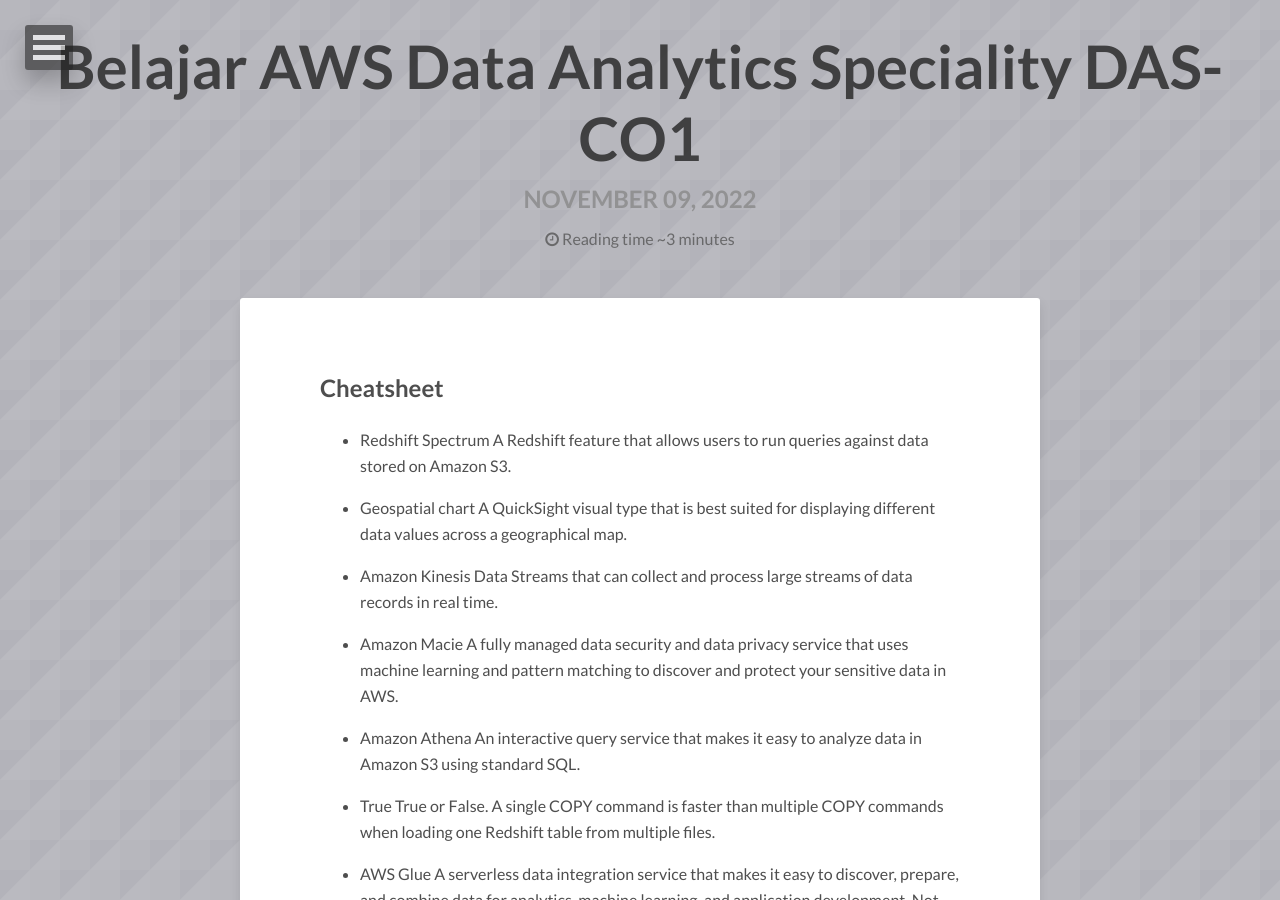
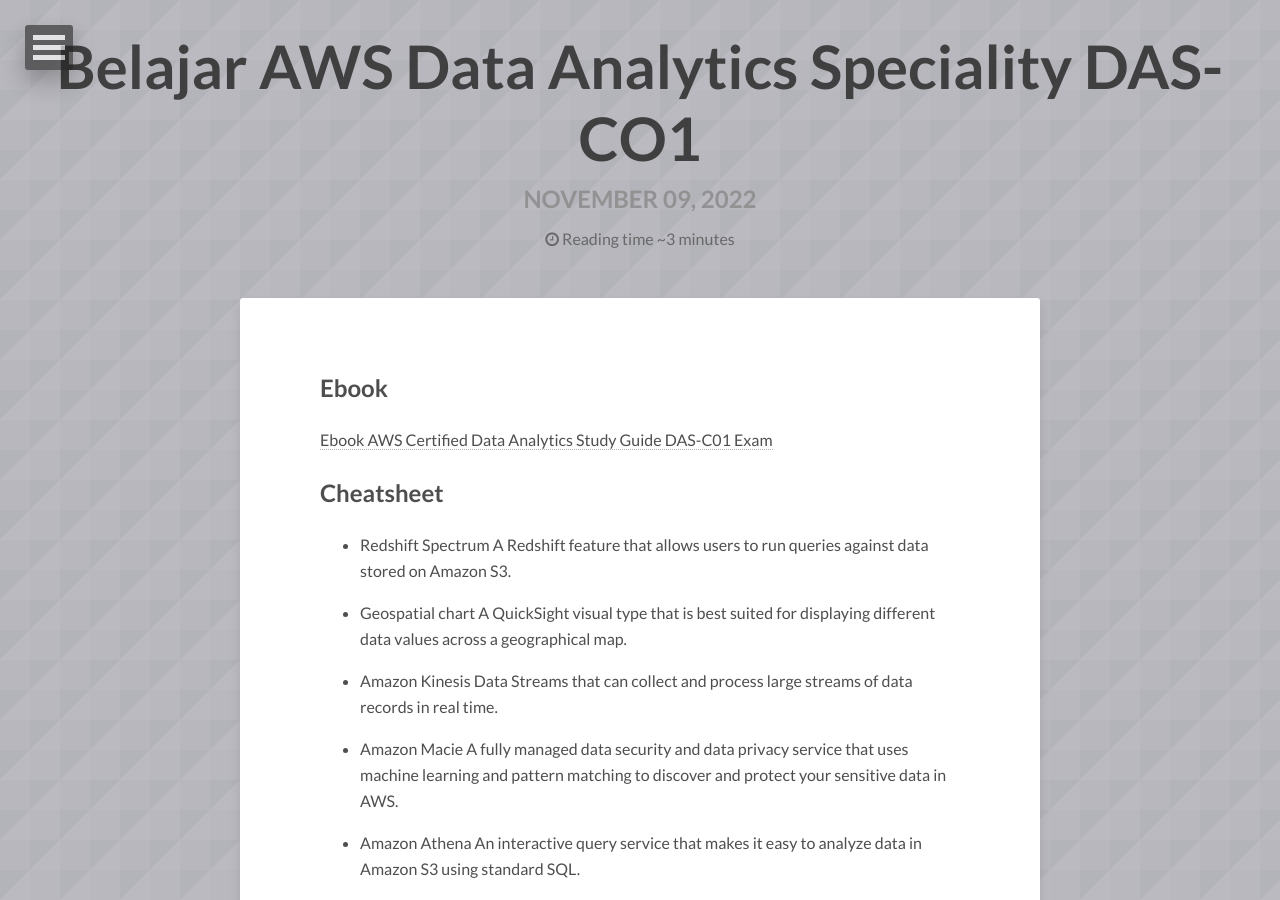
Before and after one commit to danigunawan/danigunawan.github.io, a Jekyll site: the page built from _posts/2022-11-09-belajar-aws-data-analytics-speciality.md, in a window 1280 px wide and 900 px high. Built offline with Jekyll 4.4.1, drawn with Linux system fonts in a browser that asks for light colours; nearby versions of some CDN libraries; comment, search, counter and statistics services are not loaded.

Commit message:
[ADD POSTING] posting

```diff
--- a/_posts/2022-11-09-belajar-aws-data-analytics-speciality.md
+++ b/_posts/2022-11-09-belajar-aws-data-analytics-speciality.md
@@ -11,6 +11,9 @@
 share: true
 date: 2022-11-9T17:00:28+07:00
 ---
+
+## Ebook
+[Ebook AWS Certified Data Analytics Study Guide DAS-C01 Exam](http://danigunawan.github.io/download/ebook_aws_certified_data_analytics_study_guide_specialty_das_c01_exam.pdf)
 
 ## Cheatsheet
 
```
Also changed, not shown: 4 other files.
